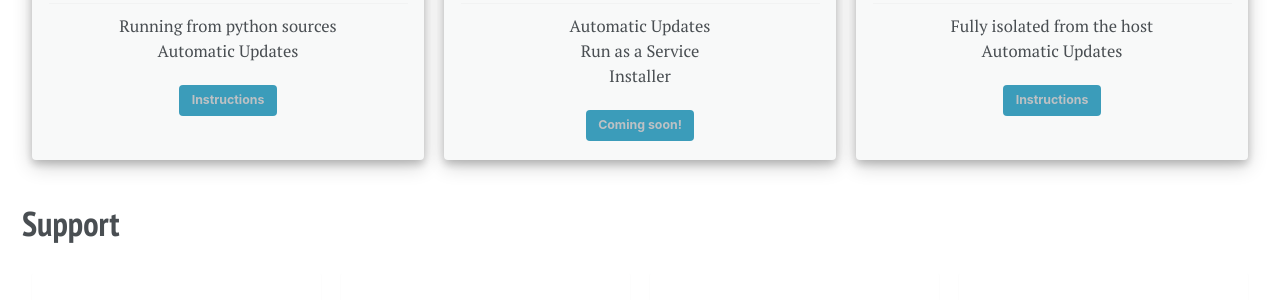
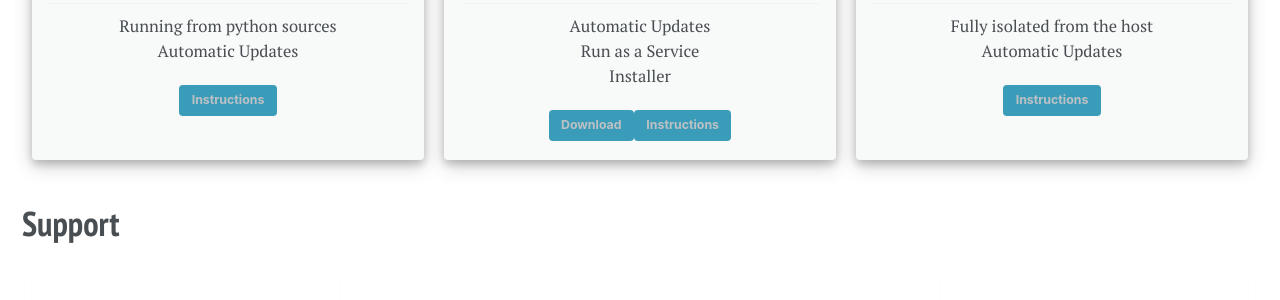
Before and after one commit to bazarr/bazarr.github.io, a Jekyll site: the page built from index.html, in a window 1280 px wide. Shown: the part 1569-1869 px from the top of the page. Built offline with Jekyll 4.4.1, drawn with Linux system fonts in a browser that asks for light colours; cached includes are drawn as plain includes; nearby versions of some CDN libraries; the list of posts is cut into pages by our own code.

Commit message:
Added Windows Installer download link

```diff
--- a/index.html
+++ b/index.html
@@ -33,7 +33,7 @@ feature_row3:
 
 <div class="container">
 	<div class="section notice text-center"><h2><i class="fab fa-python"></i> Linux, Windows and macOS</h2><p>Running from python sources<br>Automatic Updates</p><a href="https://github.com/morpheus65535/bazarr/wiki/Installation-Running-from-Source" class="btn btn--info">Instructions</a></div>
-	<div class="section notice text-center"><h2><i class="fab fa-windows"></i> Windows</h2><p>Automatic Updates<br>Run as a Service<br>Installer</p><a href="#" class="btn btn--info" disabled>Coming soon!</a></div>
+	<div class="section notice text-center"><h2><i class="fab fa-windows"></i> Windows</h2><p>Automatic Updates<br>Run as a Service<br>Installer</p><a href="https://github.com/bazarr/bazarr.github.io/releases/latest/download/bazarr.zip" class="btn btn--info">Download</a><a href="https://github.com/morpheus65535/bazarr/wiki/Installation-Windows" class="btn btn--info">Instructions</a></div>
 	<div class="section notice text-center"><h2><i class="fab fa-docker"></i> Docker</h2><p>Fully isolated from the host<br>Automatic Updates</p><a href="https://hub.docker.com/r/linuxserver/bazarr" class="btn btn--info">Instructions</a></div>
 </div>
 <br>
```
